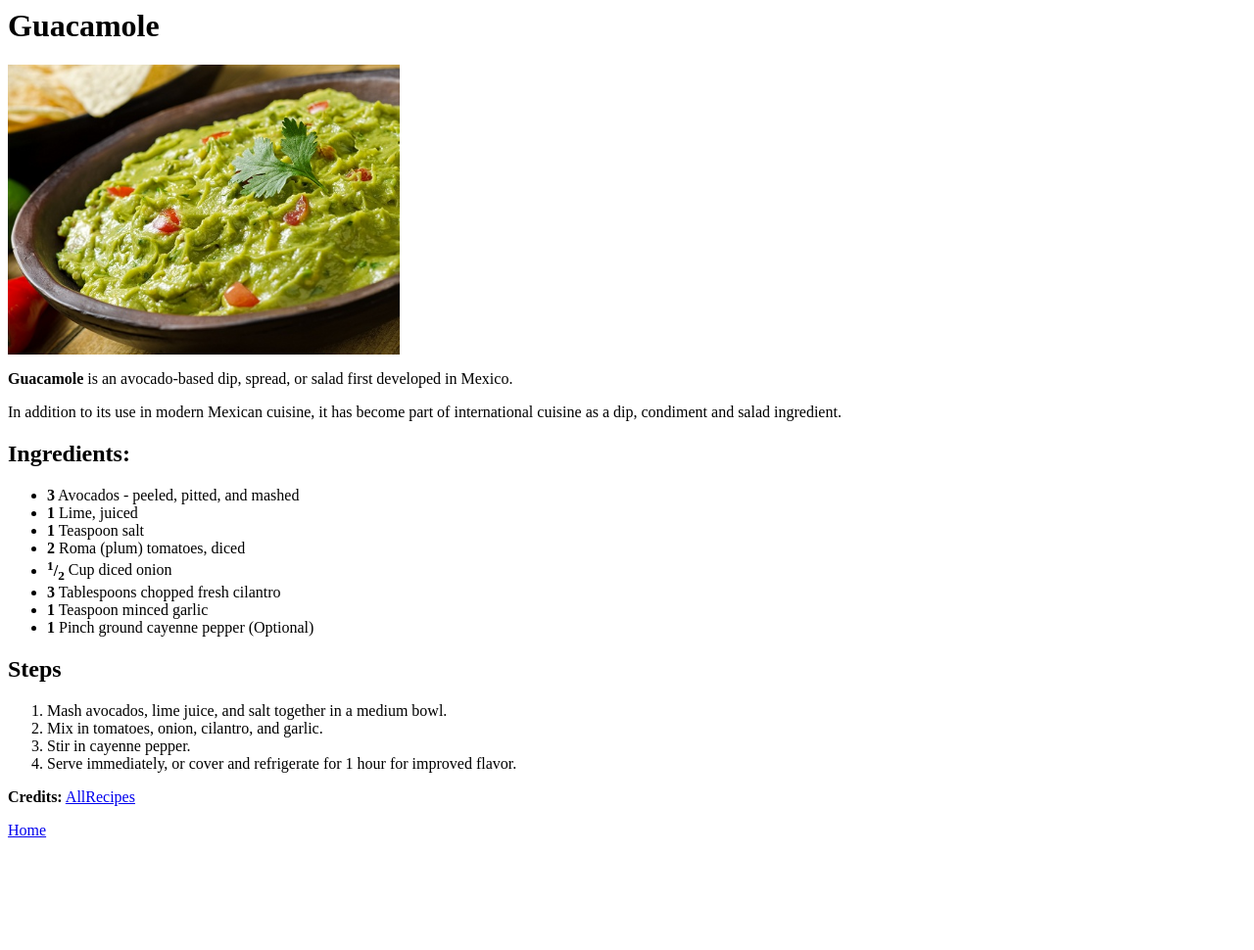
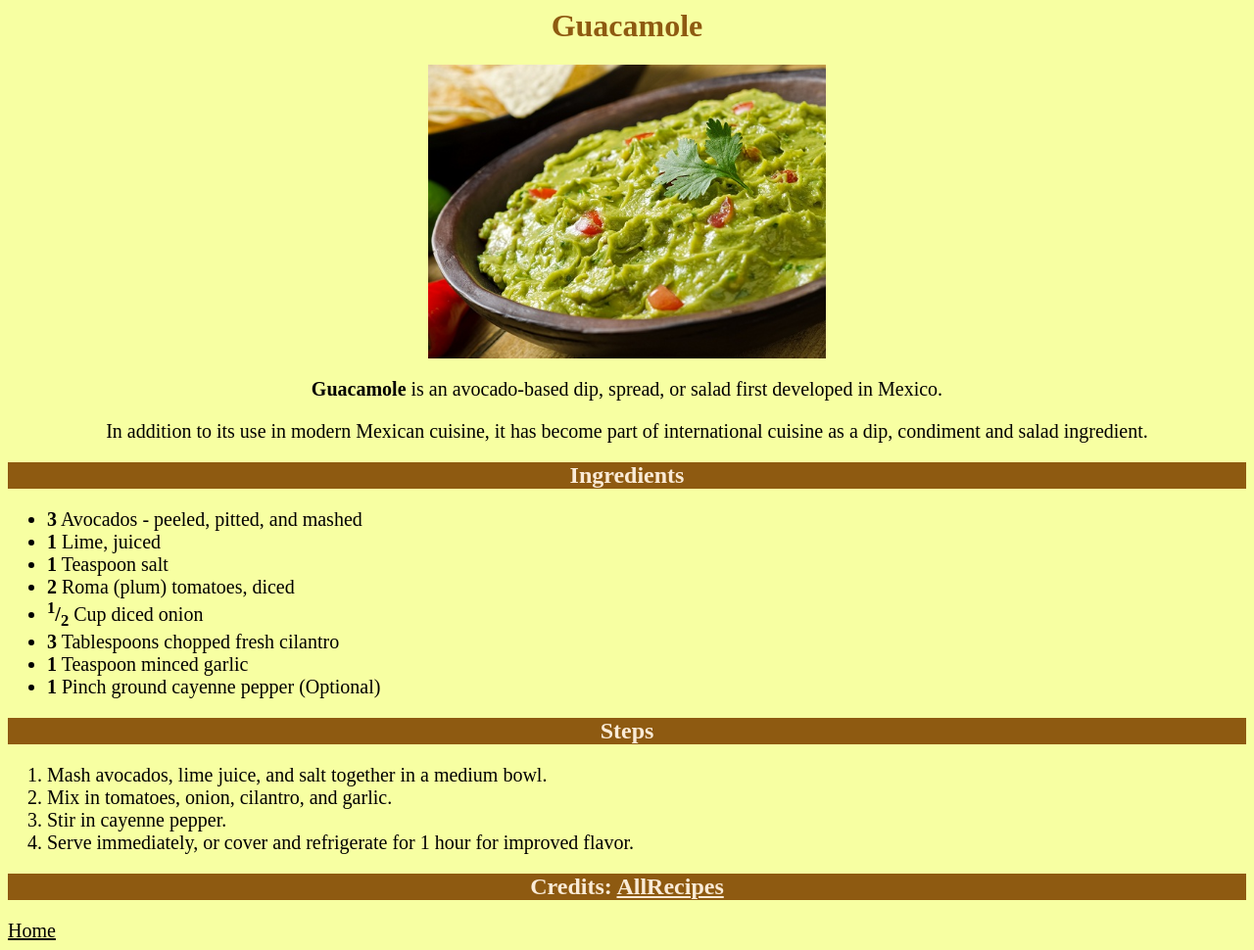
Before and after one commit to CassioAug/odin-recipes, a plain HTML site: page recipes/guacamole.html in a window 1280 px wide. Shown: the whole page at 98% size. Before the commit the page ends 865 px from the top, so only its background shows below. Drawn offline with Linux system fonts and the light colour scheme.

Commit message:
Add style with CSS

```diff
--- a/recipes/guacamole.html
+++ b/recipes/guacamole.html
@@ -1,12 +1,23 @@
-<h1>
-    Guacamole
-</h1>
+<link rel="stylesheet" href="../style.css">
 
-<img src="guacamole.jpg" alt="A delicious guacamole picture." width="400px">
-<p><strong>Guacamole</strong> is an avocado-based dip, spread, or salad first developed in Mexico.</p>
-<p>In addition to its use in modern Mexican cuisine, it has become part of international cuisine as a dip, condiment and
-    salad ingredient.</p>
-<h2>Ingredients:</h2>
+<div>
+
+    <h1>
+        Guacamole
+    </h1>
+
+    <img class="r-img" src="guacamole.jpg" alt="A delicious guacamole picture.">
+
+    <p><strong>Guacamole</strong> is an avocado-based dip, spread, or salad first developed in Mexico.</p>
+
+    <p>In addition to its use in modern Mexican cuisine, it has become part of international cuisine as a dip, condiment
+        and
+        salad ingredient.</p>
+
+</div>
+
+<h2>Ingredients</h2>
+
 <ul>
     <li><b>3</b> Avocados - peeled, pitted, and mashed</li>
     <li><b>1</b> Lime, juiced</li>
@@ -17,6 +28,7 @@
     <li><b>1</b> Teaspoon minced garlic</li>
     <li><b>1</b> Pinch ground cayenne pepper (Optional)</li>
 </ul>
+
 <h2>Steps</h2>
 
 <ol>
@@ -26,6 +38,8 @@
     <li> Serve immediately, or cover and refrigerate for 1 hour for improved flavor.</li>
 </ol>
 
-<p><strong>Credits:</strong> <a href="https://www.allrecipes.com/">AllRecipes</a></p>
+<h2>
+    Credits: <a href=" https://www.allrecipes.com/">AllRecipes</a>
+</h2>
 
-<a href="../index.html">Home</a>
+<a class="home-link" href="../index.html">Home</a>
--- /dev/null
+++ b/style.css
@@ -0,0 +1,48 @@
+html {
+    background-color: rgb(247, 255, 162);
+}
+
+h1 {
+    color: rgb(142, 90, 17);
+    font-family:
+}
+
+p,
+ul,
+ol {
+    font-size: 20px;
+}
+
+h2 {
+    background-color: rgb(142, 90, 17);
+    color: antiquewhite;
+    text-align: center;
+}
+
+h2 a {
+    color: antiquewhite;
+    font-weight: bold;
+}
+
+a {
+    color: black;
+}
+
+.home-img {
+    width: 500px;
+    height: auto;
+}
+
+.r-img {
+    width: auto;
+    height: 300px;
+}
+
+.home-link {
+    font-size: 20px;
+}
+
+
+div {
+    text-align: center;
+}
```
Also changed, not shown: index.html (+13 -6 lines), recipes/grilled-cheese.html (+15 -6 lines), recipes/lasagna.html (+21 -7 lines), recipes/potatoes.html (+14 -6 lines).
